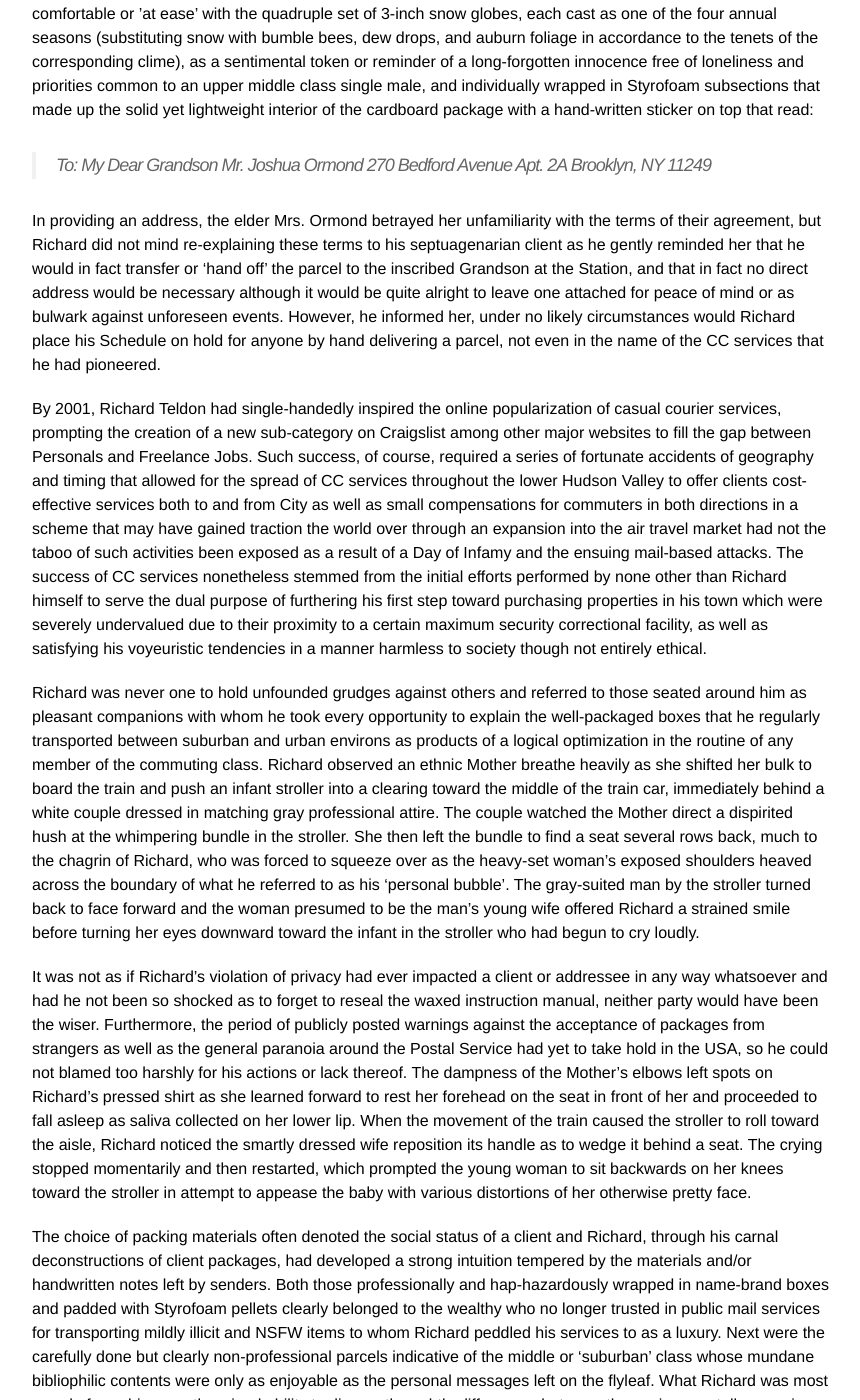
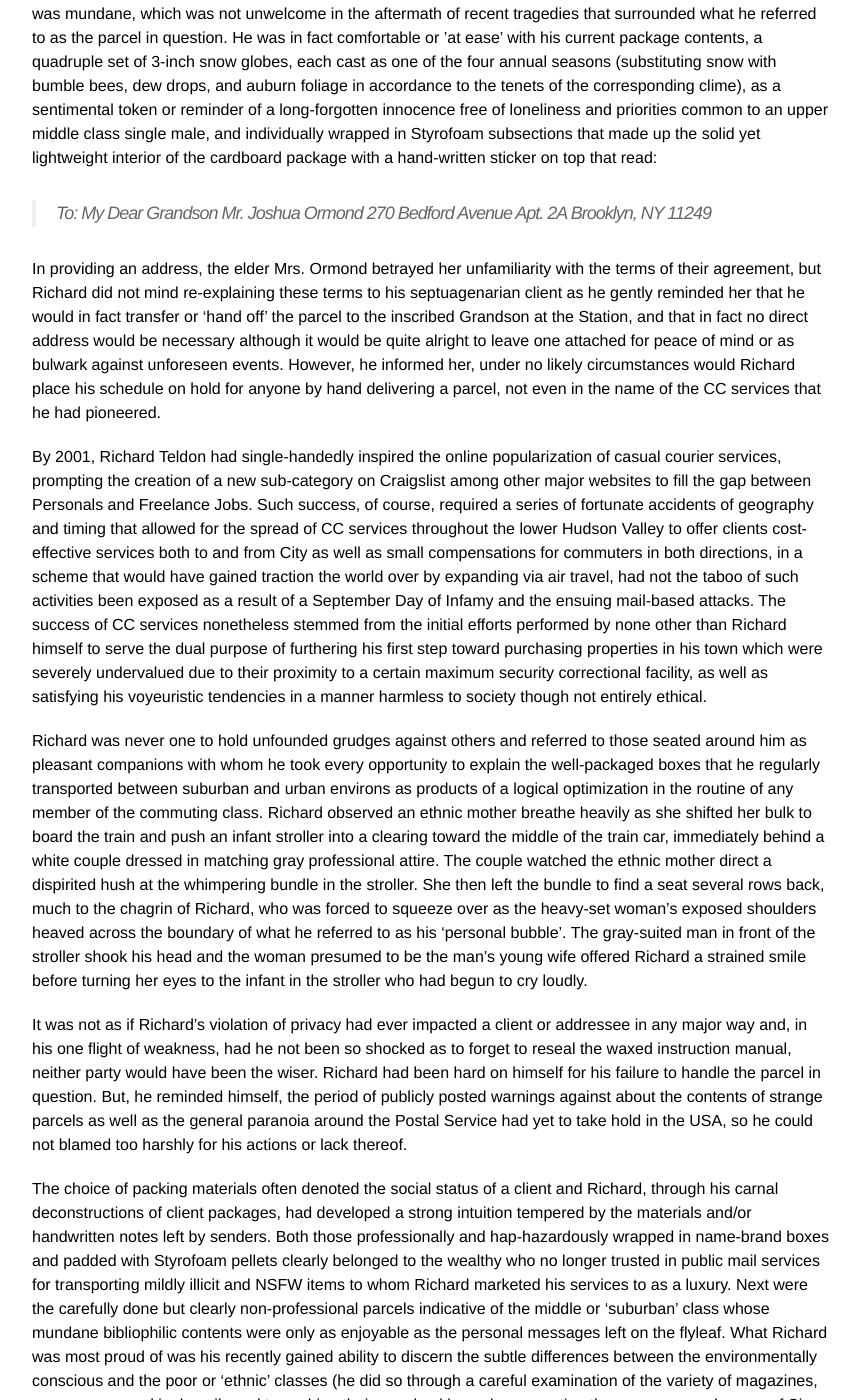
Before and after one commit to dericko/dericko.github.io, a Jekyll site: the page built from _posts/2015-02-3-a-casual-courier.md, in a window 1280 px wide and 1400 px high, scrolled down 291 px. Shown: the whole window, without its empty margins (208-1068 px from the left). Built offline with Jekyll 4.4.1, drawn with Linux system fonts in a browser that asks for light colours; some of the changed text lies outside the part shown.

Commit message:
update story

```diff
--- a/_posts/2015-02-3-a-casual-courier.md
+++ b/_posts/2015-02-3-a-casual-courier.md
@@ -6,7 +6,7 @@
 tags: featured
 ---
 
-Despite the titillating effects of more exotic items, Richard was in no way dissatisfied with the package on his lap as he road the first peak hour Metro-North train from his hometown of Ossining to the City. He was in fact comfortable or ’at ease’ with the quadruple set of 3-inch snow globes, each cast as one of the four annual seasons (substituting snow with bumble bees, dew drops, and auburn foliage in accordance to the tenets of the corresponding clime), as a sentimental token or reminder of a long-forgotten innocence free of loneliness and priorities common to an upper middle class single male, and individually wrapped in Styrofoam subsections that made up the solid yet lightweight interior of the cardboard package with a hand-written sticker on top that read:
+Despite the titillating effects of more exotic items, Richard was in no way dissatisfied with the package on his lap as he road the first peak hour Metro-North train from his hometown of Ossining to the City. The current package was mundane, which was not unwelcome in the aftermath of recent tragedies that surrounded what he referred to as the parcel in question. He was in fact comfortable or ’at ease’ with his current package contents, a quadruple set of 3-inch snow globes, each cast as one of the four annual seasons (substituting snow with bumble bees, dew drops, and auburn foliage in accordance to the tenets of the corresponding clime), as a sentimental token or reminder of a long-forgotten innocence free of loneliness and priorities common to an upper middle class single male, and individually wrapped in Styrofoam subsections that made up the solid yet lightweight interior of the cardboard package with a hand-written sticker on top that read:
 
 >    To:
 >        My Dear Grandson Mr. Joshua Ormond
@@ -15,19 +15,34 @@
 >        Brooklyn, NY 11249
 
 
-In providing an address, the elder Mrs. Ormond betrayed her unfamiliarity with the terms of their agreement, but Richard did not mind re-explaining these terms to his septuagenarian client as he gently reminded her that he would in fact transfer or ‘hand off’ the parcel to the inscribed Grandson at the Station, and that in fact no direct address would be necessary although it would be quite alright to leave one attached for peace of mind or as bulwark against unforeseen events. However, he informed her, under no likely circumstances would Richard place his Schedule on hold for anyone by hand delivering a parcel, not even in the name of the CC services that he had pioneered.
+In providing an address, the elder Mrs. Ormond betrayed her unfamiliarity with the terms of their agreement, but Richard did not mind re-explaining these terms to his septuagenarian client as he gently reminded her that he would in fact transfer or ‘hand off’ the parcel to the inscribed Grandson at the Station, and that in fact no direct address would be necessary although it would be quite alright to leave one attached for peace of mind or as bulwark against unforeseen events. However, he informed her, under no likely circumstances would Richard place his schedule on hold for anyone by hand delivering a parcel, not even in the name of the CC services that he had pioneered.
 
-By 2001, Richard Teldon had single-handedly inspired the online popularization of casual courier services, prompting the creation of a new sub-category on Craigslist among other major websites to fill the gap between Personals and Freelance Jobs. Such success, of course, required a series of fortunate accidents of geography and timing that allowed for the spread of CC services throughout the lower Hudson Valley to offer clients cost-effective services both to and from City as well as small compensations for commuters in both directions in a scheme that may have gained traction the world over through an expansion into the air travel market had not the taboo of such activities been exposed as a result of a Day of Infamy and the ensuing mail-based attacks. The success of CC services nonetheless stemmed from the initial efforts performed by none other than Richard himself to serve the dual purpose of furthering his first step toward purchasing properties in his town which were severely undervalued due to their proximity to a certain maximum security correctional facility, as well as satisfying his voyeuristic tendencies in a manner harmless to society though not entirely ethical.
+By 2001, Richard Teldon had single-handedly inspired the online popularization of casual courier services, prompting the creation of a new sub-category on Craigslist among other major websites to fill the gap between Personals and Freelance Jobs. Such success, of course, required a series of fortunate accidents of geography and timing that allowed for the spread of CC services throughout the lower Hudson Valley to offer clients cost-effective services both to and from City as well as small compensations for commuters in both directions, in a scheme that would have gained traction the world over by expanding via air travel, had not the taboo of such activities been exposed as a result of a September Day of Infamy and the ensuing mail-based attacks. The success of CC services nonetheless stemmed from the initial efforts performed by none other than Richard himself to serve the dual purpose of furthering his first step toward purchasing properties in his town which were severely undervalued due to their proximity to a certain maximum security correctional facility, as well as satisfying his voyeuristic tendencies in a manner harmless to society though not entirely ethical.
 
-Richard was never one to hold unfounded grudges against others and referred to those seated around him as pleasant companions with whom he took every opportunity to explain the well-packaged boxes that he regularly transported between suburban and urban environs as products of a logical optimization in the routine of any member of the commuting class. Richard observed an ethnic Mother breathe heavily as she shifted her bulk to board the train and push an infant stroller into a clearing toward the middle of the train car, immediately behind a white couple dressed in matching gray professional attire. The couple watched the Mother direct a dispirited hush at the whimpering bundle in the stroller. She then left the bundle to find a seat several rows back, much to the chagrin of Richard, who was forced to squeeze over as the heavy-set woman’s exposed shoulders heaved across the boundary of what he referred to as his ‘personal bubble’. The gray-suited man by the stroller turned back to face forward and the woman presumed to be the man’s young wife offered Richard a strained smile before turning her eyes downward toward the infant in the stroller who had begun to cry loudly.
+Richard was never one to hold unfounded grudges against others and referred to those seated around him as pleasant companions with whom he took every opportunity to explain the well-packaged boxes that he regularly transported between suburban and urban environs as products of a logical optimization in the routine of any member of the commuting class. Richard observed an ethnic mother breathe heavily as she shifted her bulk to board the train and push an infant stroller into a clearing toward the middle of the train car, immediately behind a white couple dressed in matching gray professional attire. The couple watched the ethnic mother direct a dispirited hush at the whimpering bundle in the stroller. She then left the bundle to find a seat several rows back, much to the chagrin of Richard, who was forced to squeeze over as the heavy-set woman’s exposed shoulders heaved across the boundary of what he referred to as his ‘personal bubble’. The gray-suited man in front of the stroller shook his head and the woman presumed to be the man’s young wife offered Richard a strained smile before turning her eyes to the infant in the stroller who had begun to cry loudly.
 
-It was not as if Richard’s violation of privacy had ever impacted a client or addressee in any way whatsoever and had he not been so shocked as to forget to reseal the waxed instruction manual, neither party would have been the wiser. Furthermore, the period of publicly posted warnings against the acceptance of packages from strangers as well as the general paranoia around the Postal Service had yet to take hold in the USA, so he could not blamed too harshly for his actions or lack thereof. The dampness of the Mother’s elbows left spots on Richard’s pressed shirt as she learned forward to rest her forehead on the seat in front of her and proceeded to fall asleep as saliva collected on her lower lip. When the movement of the train caused the stroller to roll toward the aisle, Richard noticed the smartly dressed wife reposition its handle as to wedge it behind a seat. The crying stopped momentarily and then restarted, which prompted the young woman to sit backwards on her knees toward the stroller in attempt to appease the baby with various distortions of her otherwise pretty face.
+It was not as if Richard’s violation of privacy had ever impacted a client or addressee in any major way and, in his one flight of weakness, had he not been so shocked as to forget to reseal the waxed instruction manual, neither party would have been the wiser. Richard had been hard on himself for his failure to handle the parcel in question. But, he reminded himself, the period of publicly posted warnings against about the contents of strange parcels as well as the general paranoia around the Postal Service had yet to take hold in the USA, so he could not blamed too harshly for his actions or lack thereof.
 
-The choice of packing materials often denoted the social status of a client and Richard, through his carnal deconstructions of client packages, had developed a strong intuition tempered by the materials and/or handwritten notes left by senders. Both those professionally and hap-hazardously wrapped in name-brand boxes and padded with Styrofoam pellets clearly belonged to the wealthy who no longer trusted in public mail services for transporting mildly illicit and NSFW items to whom Richard peddled his services to as a luxury. Next were the carefully done but clearly non-professional parcels indicative of the middle or ‘suburban’ class whose mundane bibliophilic contents were only as enjoyable as the personal messages left on the flyleaf. What Richard was most proud of was his recently gained ability to discern the subtle differences between the environmentally conscious and the poor or ‘ethnic’ classes (through careful examination of the variety of magazines, newspaper, and junk mail used to cushion their ramshackle packages) both of which he disdained but had made efforts to embrace in hopes of rounding out his client portfolio.
+The choice of packing materials often denoted the social status of a client and Richard, through his carnal deconstructions of client packages, had developed a strong intuition tempered by the materials and/or handwritten notes left by senders. Both those professionally and hap-hazardously wrapped in name-brand boxes and padded with Styrofoam pellets clearly belonged to the wealthy who no longer trusted in public mail services for transporting mildly illicit and NSFW items to whom Richard marketed his services to as a luxury. Next were the carefully done but clearly non-professional parcels indicative of the middle or ‘suburban’ class whose mundane bibliophilic contents were only as enjoyable as the personal messages left on the flyleaf. What Richard was most proud of was his recently gained ability to discern the subtle differences between the environmentally conscious and the poor or ‘ethnic’ classes (he did so through a careful examination of the variety of magazines, newspapers, and junk mail used to cushion their ramshackle packages, noting the presence or absense of Sierra Club pleas and fast food restaurant coupons) both of which he disdained, but had made efforts to embrace in hopes of rounding out his client portfolio.
 
-The infant continued to cry in spite of the wife’s efforts, which had lost enthusiasm and then stopped entirely. She raised her eyes to the Mother beside Richard and stared as if to penetrate the crown of the sleeping woman’s head as it rested on the seat in front of her. Richard tilted his own head down at the parcel and mouthed the words of its address to himself while keeping the frightening woman’s gaze in his upper peripheries. Her stare did not cease until an announcement for Yonkers cued the husband to place his hand on the wife who turned back with such ferocity as to make him slide several inches lower in his seat as the wife apologized and whispered to him. The couple stood up before the train had come to a full and complete stop and the wife reached down toward the infant whose cries died down with human proximity. The Wife said something to her husband as he rubbed her shoulder and smiled.
-The train came to a halt and the sleeping woman’s saliva pooled on her jeans without Richard’s notice. He stared at the couple as the wife invited her husband to coddle the infant.
+The parcel in question had been of the third, ramshackle class, though at the time Richard had been unable to ascertain as to which sub-group it belonged to, even after opening the wax-sealed envelope and stared open-mouthed for a full thirty seconds at the instruction manual’s diagram with a circled ‘3a’, indicating the proper alignment of the detonator, after which he hurriedly dropped the envelope into the ragged box and did not even remove the metal artifact from its container, reasoning that it was better to leave well enough alone, and remarking to himself that it had been the first time that he did not enjoy or ‘get off on’ this invasion of privacy that he so looked forward to each day. Richard had been unsettled by this lack of interest as he handed off the parcel in question to its recipient, but handed it nonetheless without further question.
 
-Richard rubbed his palms against his pant legs, and coughed into his shirt. The parcel in question was of the third, ramshackle class, although at the time Richard had been unable to ascertain as to which sub-group it belonged to even after opening the wax-sealed envelope and staring open-mouthed for a full thirty seconds at the instruction manual’s diagram with a circled ‘3a’ which indicated the proper alignment of the detonator, after which he hurriedly dropped the envelope into the ragged box and did not even remove the metal artifact from its container, reasoning that it was better to leave well enough alone, and remarking to himself that it had been the first time that he did not enjoy or ‘get off on’ this invasion of privacy that he so looked forward to each day.
+The dampness of the ethnic mother’s elbows left spots on Richard’s pressed shirt as she learned forward to rest her forehead on the seat in front of her and proceeded to fall asleep as saliva collected on her lower lip. When the movement of the train caused the stroller to roll toward the aisle, Richard noticed the smartly dressed wife reposition its handle as to wedge it behind a seat. The crying stopped momentarily and then restarted, which prompted the young woman to sit backwards on her knees toward the stroller in attempt to appease the baby with various distortions of her otherwise pretty face.
 
-Richard said in a firm voice, “That is not your baby.” The couple only smiled at him and walked toward the doorway. He stood up and, pointing his finger, repeated the statement louder waking the fat woman to his side who looked around in confusion for several seconds as the couple stepped out onto the platform and the train doors closed. And the Mother moved her weight with a vivacity previously unseen by those frozen in the train compartment at that moment as she tore into the stroller’s empty blankets and turned her gaze through the glass of the closed doors at the woman clutching her baby close and smiling as the train accelerated, knocking the heavy woman to her knees as she cried at God for her child and threw her arms upward toward the steel casing of the electro-diesel locomotive.
+The infant continued to cry in spite of the efforts of the gray suited wife, who had lost enthusiasm and then stopped entirely. She raised her eyes to the ethnic mother beside Richard and stared as if to penetrate the crown of the sleeping woman’s head as it rested on the seat in front of her. Richard tilted his own head down at the parcel and mouthed the words of its address to himself while keeping the frightening woman’s gaze in his upper peripheries. Her stare did not cease until an announcement for Yonkers cued the husband to place his hand on the wife who turned back with such ferocity as to make him slide several inches lower in his seat as the wife apologized and whispered to him. The couple stood up before the train had come to a full and complete stop and the wife reached down toward the infant whose cries died down with human proximity. The wife bounced the baby in her arms and said something to her husband as he rubbed her shoulder and smiled.
+
+Richard rubbed his palms against his pant legs and coughed into his shirt. He had never intended harm with his inaction. In the aftermath, he avoided sleep by watching twenty-four hour cable news coverage of what had been deemed an attack against America. The list of victims was updated hourly until the print was too small to read, at which time the network provided a url address to an interactive list on its website. When Richard did sleep, his dreams consisted of a looped succession of images. His hands unpacked and repacked the parcel in question with meticulous detail. As each loop completed, it paused on an image of the package label which, instead of the original recipient's name, contained the name of the lastest victim broadcast via televised and web-based media.
+
+The train came to a halt and the sleeping woman’s saliva pooled on her jeans without Richard’s notice. Richard stared at the couple as the wife invited her husband to coddle the infant.
+
+Richard stood. His package shook in his hands.
+
+He said in a firm voice, “That is not your baby.”
+
+The couple smiled at him and walked toward the doorway.
+
+He threw his package to the floor, wincing at the sound of broken snowglobes.
+
+Richard, pointing his finger, repeated the statement louder, "That is not your baby."
+
+He woke the fat woman to his side who looked around in confusion for several seconds as the couple stepped out onto the platform and the train doors closed. The woman moved her weight with an unexpected vigor. Those frozen in the train compartment watched as she tore into the stroller’s empty blankets and turned her gaze through the glass of the closed doors at the woman clutching her baby close and smiling as the train accelerated, knocking the heavy woman to her knees as she cried at God for her child and threw her arms upward toward the steel casing of the electro-diesel locomotive.
```
